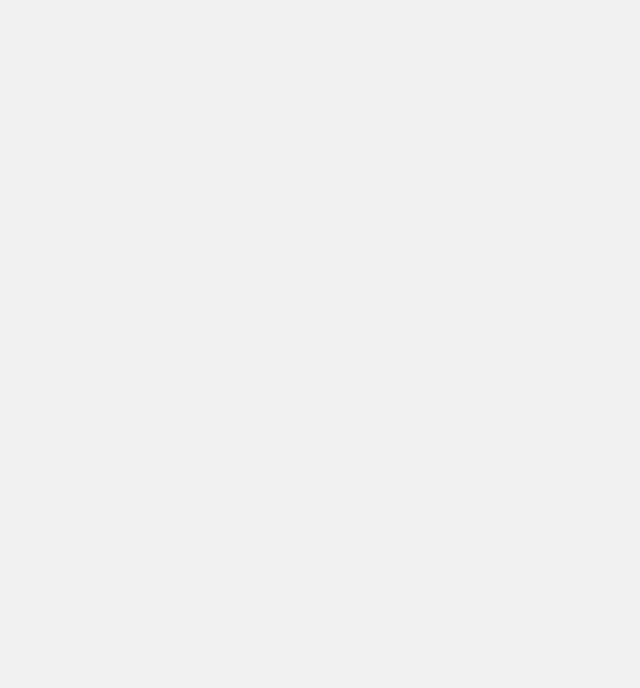
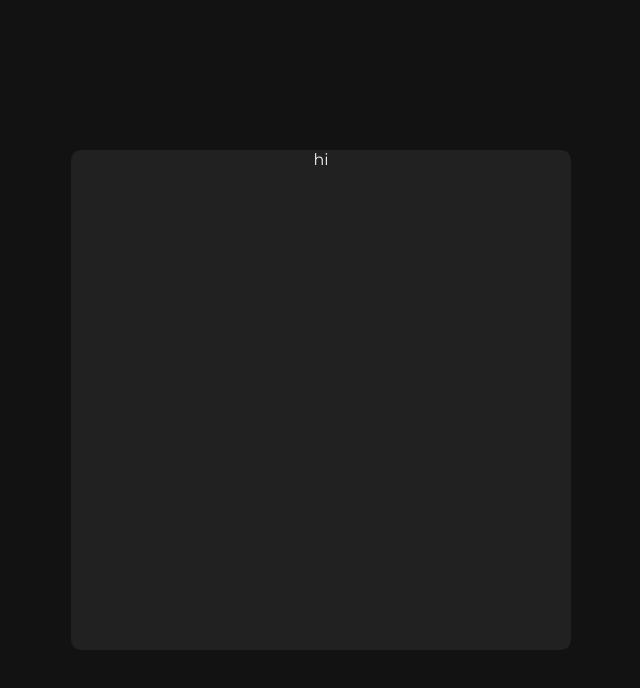
Before and after one commit to lesterfernandez/react-twitter-client, a React (Create React App) app: page / in a window 1280 px wide. Shown: the top 688 px of the page, without its empty margins (319-959 px from the left). Built offline with nearby package versions, Linux system fonts and the light colour scheme.

Commit message:
started signup

```diff
--- a/public/index.html
+++ b/public/index.html
@@ -6,6 +6,16 @@
     <meta name="viewport" content="width=device-width, initial-scale=1" />
     <meta name="theme-color" content="#000000" />
     <meta name="description" content="Web site created using create-react-app" />
+    <link rel="preconnect" href="https://fonts.googleapis.com" />
+    <link rel="preconnect" href="https://fonts.gstatic.com" crossorigin />
+    <link
+      href="https://fonts.googleapis.com/css2?family=Montserrat&display=swap"
+      rel="stylesheet"
+    />
+    <link
+      href="https://fonts.googleapis.com/css2?family=Roboto&display=swap"
+      rel="stylesheet"
+    />
     <link rel="apple-touch-icon" href="%PUBLIC_URL%/logo192.png" />
     <title>React App</title>
   </head>
--- a/src/App.js
+++ b/src/App.js
@@ -1,23 +1,22 @@
-import { useState } from "react";
 import { ThemeProvider } from "styled-components";
-import Nav from "./components/Nav";
-import GlobalStyles, {
-  darkTheme,
-  lightTheme,
-} from "./components/styled/GlobalStyles";
+// import Nav from "./components/Nav";
+import Signup from "./components/Signup";
+import StyledApp from "./components/styled/App.styled";
+import GlobalStyles from "./components/styled/GlobalStyles";
+import useTheme from "./hooks/useTheme.jsx";
+
+const DEFAULT_THEME = "dark";
 
 function App() {
-  const [theme, setTheme] = useState("light");
-  const toggleTheme = () => {
-    setTheme(c => !c);
-  };
+  const [theme, toggleTheme] = useTheme(DEFAULT_THEME);
+  return (
+    <ThemeProvider theme={theme}>
+      <GlobalStyles />
 
-  return (
-    <ThemeProvider theme={theme === "light" ? lightTheme : darkTheme}>
-      <GlobalStyles />
-      <div className="App">
-        <Nav toggleTheme={toggleTheme} />
-      </div>
+      <StyledApp>
+        {/* <Nav toggleTheme={toggleTheme} /> */}
+        <Signup />
+      </StyledApp>
     </ThemeProvider>
   );
 }
--- /dev/null
+++ b/src/components/Signup.jsx
@@ -0,0 +1,11 @@
+import StyledSignup from "./styled/Signup.styled";
+
+const Signup = () => {
+  return (
+    <StyledSignup>
+      <form>hi</form>
+    </StyledSignup>
+  );
+};
+
+export default Signup;
--- /dev/null
+++ b/src/components/styled/App.styled.js
@@ -0,0 +1,7 @@
+import styled from "styled-components";
+
+const App = styled.div`
+  height: 100vh;
+`;
+
+export default App;
--- a/src/components/styled/GlobalStyles.js
+++ b/src/components/styled/GlobalStyles.js
@@ -4,10 +4,13 @@ const GlobalStyle = createGlobalStyle`
 
 body {
   margin: 0;
-  font-family: -apple-system, BlinkMacSystemFont, 'Segoe UI', 'Roboto', 'Oxygen', 'Ubuntu', 'Cantarell', 'Fira Sans', 'Droid Sans', 'Helvetica Neue', sans-serif;
+  font-family: "Montserrat", -apple-system, 'Roboto', 'Oxygen', 'Ubuntu', 'Cantarell', 'Droid Sans', 'Helvetica Neue', sans-serif;
   background: ${({ theme }) => theme.body};
   color: ${({ theme }) => theme.text};
   transition: background 0.2s ease-in, color 0.2s ease-in;
+  -webkit-font-smoothing: antialiased;
+  -moz-osx-font-smoothing: grayscale;
+  text-rendering: optimizeLegibility;
 }
 
 * {
@@ -16,13 +19,4 @@ body {
 
 `;
 
-export const lightTheme = {
-  body: "#f1f1f1",
-  text: "#121620",
-};
-export const darkTheme = {
-  body: "#121620",
-  text: "#f1f1f1",
-};
-
 export default GlobalStyle;
--- /dev/null
+++ b/src/components/styled/Signup.styled.js
@@ -0,0 +1,23 @@
+import styled from "styled-components";
+
+const Signup = styled.div`
+  height: 100%;
+  width: 100%;
+  display: flex;
+  justify-content: center;
+  align-items: center;
+
+  & > form {
+    border-radius: 10px;
+    background-color: ${({ theme }) =>
+      theme.type === "dark" ? "#212121" : "#cacaca"};
+    width: 90%;
+    max-width: 500px;
+    height: 500px;
+    display: flex;
+    flex-direction: column;
+    align-items: center;
+  }
+`;
+
+export default Signup;
--- /dev/null
+++ b/src/hooks/useTheme.jsx
@@ -0,0 +1,14 @@
+import { useState } from "react";
+import { darkTheme, lightTheme } from "../themes";
+
+const useTheme = initialValue => {
+  const [theme, setTheme] = useState(() =>
+    initialValue === "light" ? lightTheme : darkTheme
+  );
+  const toggleTheme = () => {
+    setTheme(c => (c.type === "light" ? darkTheme : lightTheme));
+  };
+
+  return [theme, toggleTheme];
+};
+export default useTheme;
--- /dev/null
+++ b/src/themes.js
@@ -0,0 +1,11 @@
+export const lightTheme = {
+  type: "light",
+  body: "#f1f1f1",
+  text: "#121620",
+};
+export const darkTheme = {
+  type: "dark",
+  // body: "#121620",
+  body: "#121212",
+  text: "#f1f1f1",
+};
```
